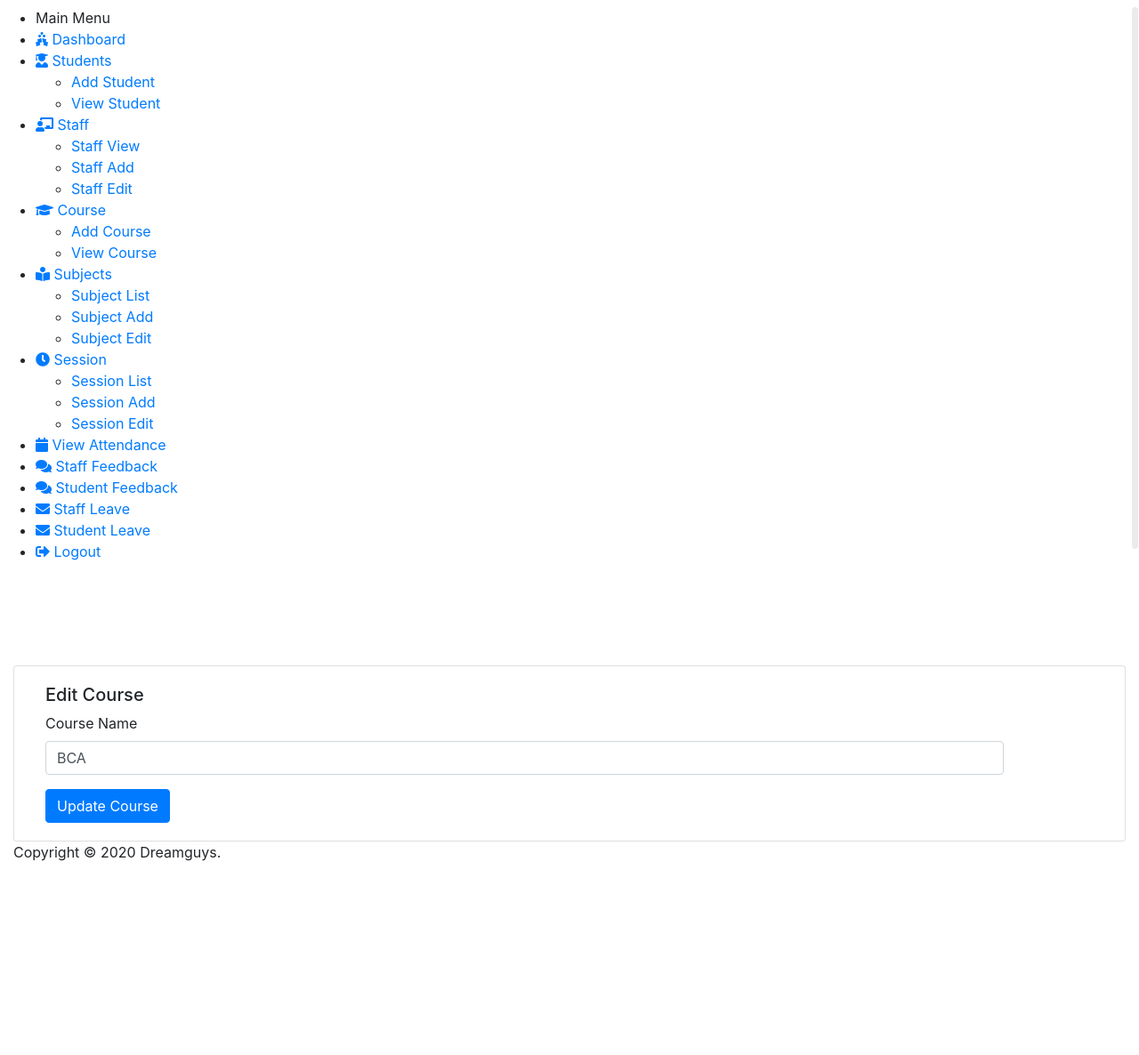
After one commit to dileepmohandas/Student_Management_System, a Django app: page /Hod/Course/Edit/1 in a window 1280 px wide. The commit adds this page. Shown: the part 202-1388 px from the top of the page at 89% size. Run offline with Django 5.2, Linux system fonts and the light colour scheme; data comes from the database, SQL or seed files in the repository; both versions use the stored data as it was after the commit; some libraries are stand-ins or nearby versions.

Commit message:
course edit and updated

```diff
--- a/student_ms/student_ms/Hod_Views.py
+++ b/student_ms/student_ms/Hod_Views.py
@@ -165,3 +165,22 @@ def VIEW_COURSE(request):
         'course':course,
     }
     return render(request,'Hod/view_course.html',context)
+
+def EDIT_COURSE(request,id):
+    course = Course.objects.get(id=id)
+    context = {
+        'course':course,
+    }
+    return render(request,'Hod/edit_course.html',context)
+
+def UPDATE_COURSE(request):
+    if request.method=='POST':
+        name =  request.POST.get('name')
+        course_id = request.POST.get('course_id')
+
+        course = Course.objects.get(id = course_id)
+        course.name = name
+        course.save()
+        messages.success(request,"Course are Successfully Updated")
+        return redirect('view_course')
+    return render(request,"hod/edit_course.html")
--- a/student_ms/student_ms/urls.py
+++ b/student_ms/student_ms/urls.py
@@ -37,6 +37,9 @@ urlpatterns = [
     path('Hod/Student/Delete/<str:admin>',Hod_Views.DELETE_STUDENT,name='delete_student'),
     path('Hod/Course/Add',Hod_Views.ADD_COURSE,name='add_course'),
     path('Hod/Course/View',Hod_Views.VIEW_COURSE,name='view_course'),
+    path('Hod/Course/Edit/<str:id>',Hod_Views.EDIT_COURSE,name='edit_course'),
+    path('Hod/Course/Update',Hod_Views.UPDATE_COURSE,name='update_course'),
+
 ]
 if settings.DEBUG:
     urlpatterns += static(settings.STATIC_URL, document_root=settings.STATIC_ROOT)
--- /dev/null
+++ b/student_ms/templates/Hod/edit_course.html
@@ -0,0 +1,28 @@
+{% extends 'base.html' %}
+{% block content %}
+<div class="row">
+   <div class="col-sm-12">
+      <div class="card">
+         <div class="card-body">
+            <form method="post" action="{% url 'update_course' %}" >
+               {% csrf_token %}
+               <div class="col-12">
+                  <h5 class="form-title"><span>Edit Course</span></h5>
+               </div>
+               {% include 'includes/messages.html' %}
+               <div class="col-sm-11">
+                  <div class="form-group">
+                     <label>Course Name</label>
+                     <input type="text" class="form-control" name="name" value="{{course.name}}" required>
+                     <input type="text" class="form-control" name="course_id" value="{{course.id}}" hidden>
+                  </div>
+               </div>
+               <div class="col-12">
+                  <button type="submit" class="btn btn-primary">Update Course</button>
+               </div>
+            </form>
+         </div>
+      </div>
+   </div>
+</div>
+{% endblock %}
--- a/student_ms/templates/Hod/view_course.html
+++ b/student_ms/templates/Hod/view_course.html
@@ -42,7 +42,7 @@
                            <td>{{i.updated_at}}</td>
                            <td class="text-right">
                               <div class="actions">
-                                 <a href="" class="btn btn-sm bg-success-light mr-2">
+                                 <a href="{% url 'edit_course' i.id %}" class="btn btn-sm bg-success-light mr-2">
                                  <i class="fas fa-pen"></i>
                                  </a>
                                  <a href="" class="btn btn-sm bg-danger-light">
```
Also changed, not shown: student_ms/db.sqlite3.
